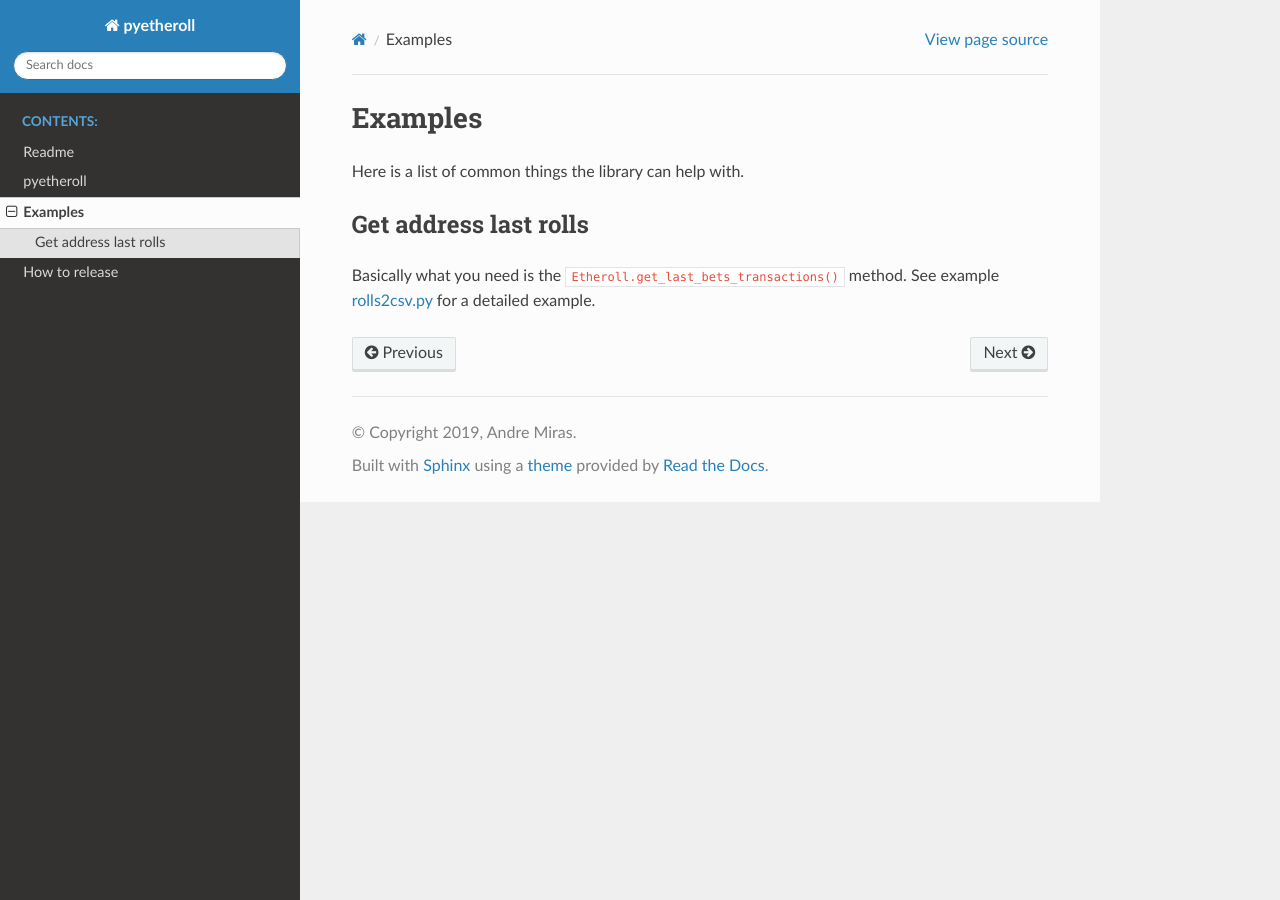
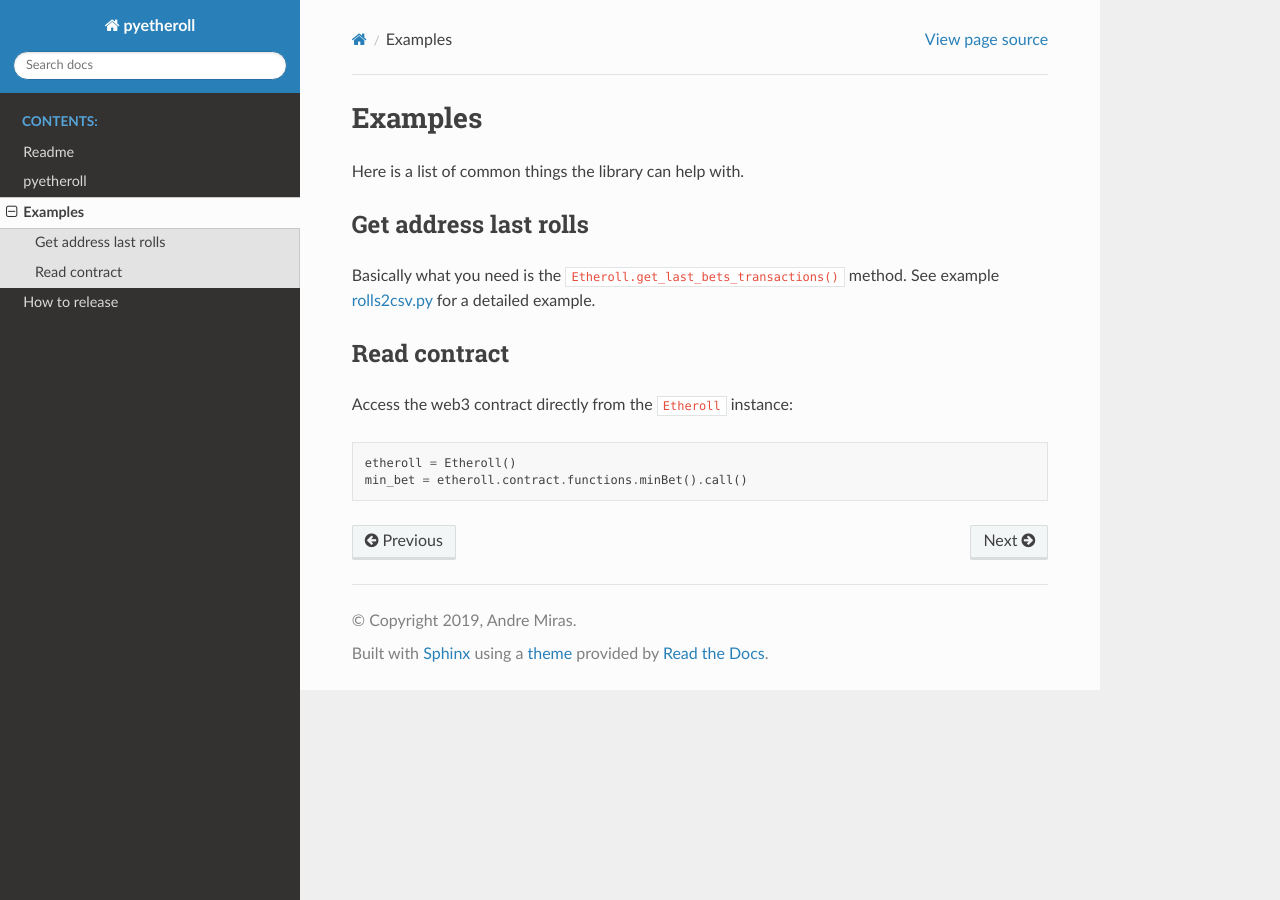
Before and after one commit to AndreMiras/pyetheroll, a Sphinx documentation site: the page built from docs/Examples.md, in a window 1280 px wide. Built offline with Sphinx 7.4.7 and the Read the Docs theme 2.0.0, drawn with Linux system fonts in a browser that asks for light colours.

Commit message:
Read contract documentation

````diff
--- a/docs/Examples.md
+++ b/docs/Examples.md
@@ -5,3 +5,10 @@ Here is a list of common things the library can help with.
 ## Get address last rolls
 Basically what you need is the `Etheroll.get_last_bets_transactions()` method.
 See example [rolls2csv.py](rolls2csv.py) for a detailed example.
+
+## Read contract
+Access the web3 contract directly from the `Etheroll` instance:
+```python
+etheroll = Etheroll()
+min_bet = etheroll.contract.functions.minBet().call()
+```
````
